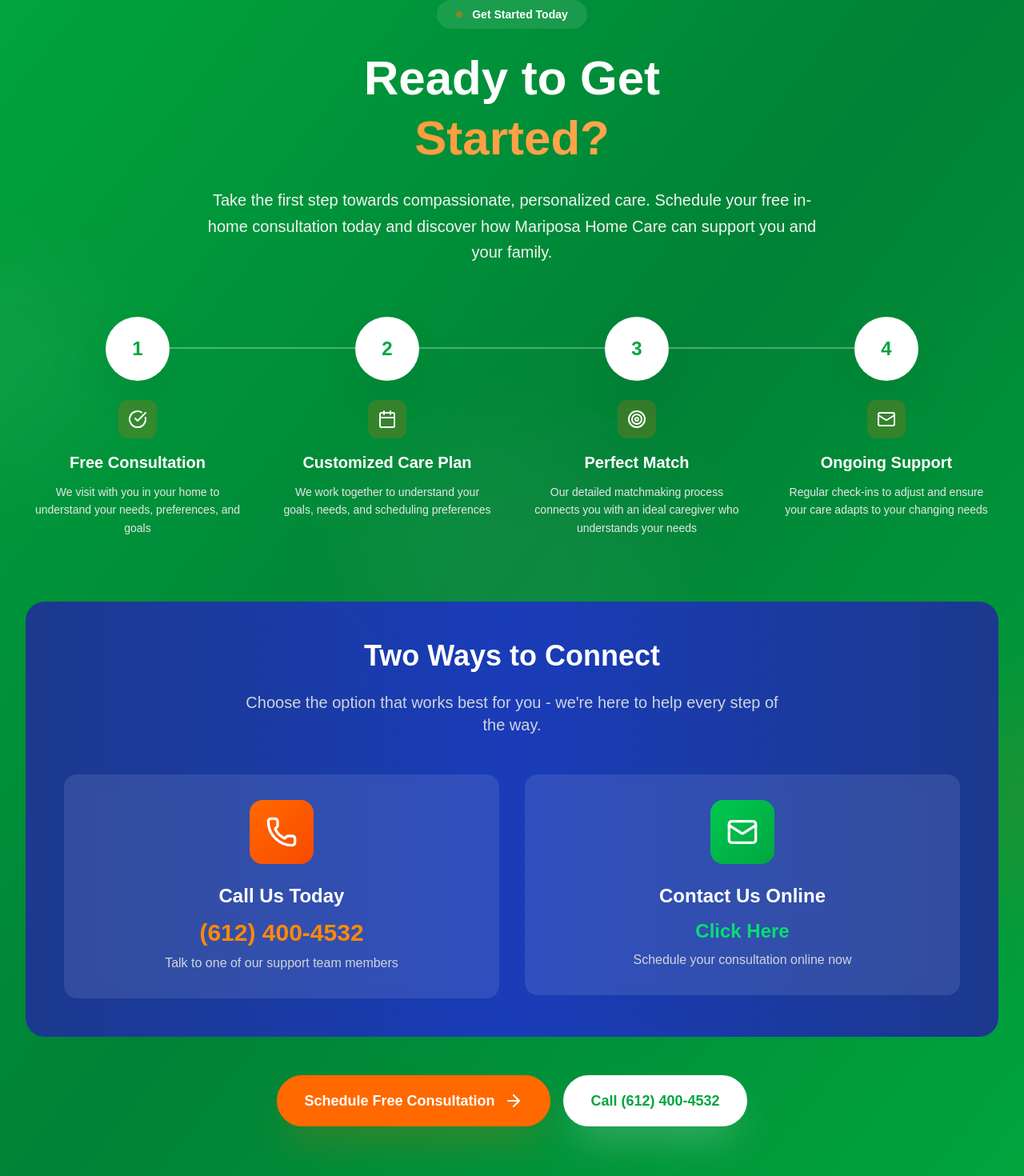
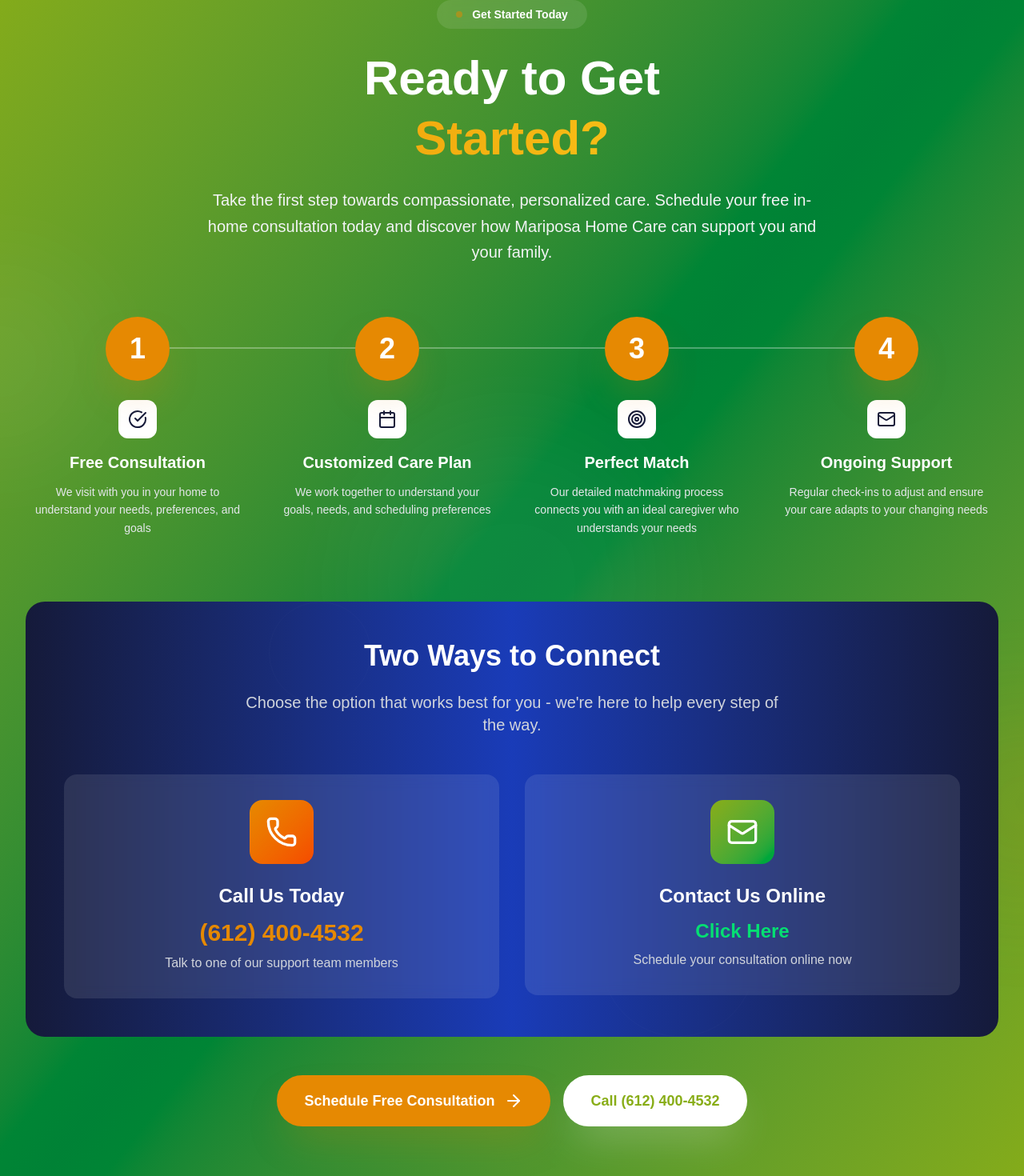
Before and after one commit to brendonwanderlust/mariposa-home-site, a React (Vite) app: page / in a window 1280 px wide. Shown: the part 4431-5901 px from the top of the page at 80% size. Built offline with nearby package versions, Linux system fonts and the light colour scheme.

Commit message:
updated call to action section

```diff
--- a/src/pages/home/sections/CallToAction.tsx
+++ b/src/pages/home/sections/CallToAction.tsx
@@ -43,11 +43,11 @@
   ];
 
   return (
-    <section className="py-20 bg-gradient-to-br from-green-600 via-green-700 to-green-600 relative overflow-hidden">
+    <section className="py-20 bg-gradient-to-br from-mariposa-green via-green-700 to-mariposa-green relative overflow-hidden">
       {/* Background Elements */}
       <div className="absolute inset-0 overflow-hidden pointer-events-none">
         <div className="absolute top-1/4 -left-32 w-64 h-64 bg-white/10 rounded-full blur-3xl animate-pulse"></div>
-        <div className="absolute bottom-1/4 -right-32 w-64 h-64 bg-orange-500/20 rounded-full blur-3xl animate-pulse"></div>
+        <div className="absolute bottom-1/4 -right-32 w-64 h-64 bg-mariposa-orange/20 rounded-full blur-3xl animate-pulse"></div>
         <div className="absolute top-1/2 left-1/2 transform -translate-x-1/2 -translate-y-1/2 w-96 h-96 bg-white/5 rounded-full blur-3xl"></div>
       </div>
 
@@ -55,13 +55,13 @@
         <div className="text-center text-white mb-16">
           {/* Header Section */}
           <div className="inline-flex items-center bg-white/10 backdrop-blur-sm rounded-full px-6 py-2 mb-6">
-            <div className="w-2 h-2 bg-orange-500 rounded-full mr-3 animate-pulse"></div>
+            <div className="w-2 h-2 bg-mariposa-orange rounded-full mr-3 animate-pulse"></div>
             <span className="text-sm font-semibold">Get Started Today</span>
           </div>
 
           <h2 className="text-4xl lg:text-6xl font-bold mb-6 leading-tight">
             Ready to Get
-            <span className="block text-transparent bg-clip-text bg-gradient-to-r from-orange-400 to-orange-300">
+            <span className="block text-transparent bg-clip-text bg-gradient-to-r from-mariposa-orange to-yellow-300">
               Started?
             </span>
           </h2>
@@ -83,7 +83,7 @@
             >
               {/* Step Number Circle */}
               <div className="relative mb-6">
-                <div className="w-20 h-20 bg-white text-green-600 rounded-full flex items-center justify-center mx-auto font-bold text-2xl shadow-2xl shadow-green-900/20 transition-all duration-300 group-hover:shadow-orange-500/30 group-hover:scale-110">
+                <div className="w-20 h-20 bg-mariposa-orange text-white rounded-full flex items-center justify-center mx-auto font-bold text-4xl shadow-2xl shadow-mariposa-orange/30 transition-all duration-300 group-hover:shadow-mariposa-orange/50 group-hover:scale-110">
                   {step.number}
                 </div>
                 {/* Connecting Line */}
@@ -93,7 +93,7 @@
               </div>
 
               {/* Icon */}
-              <div className="w-12 h-12 bg-orange-500/20 backdrop-blur-sm rounded-xl flex items-center justify-center mx-auto mb-4 text-white transition-all duration-300 group-hover:bg-orange-500/30 group-hover:scale-110">
+              <div className="w-12 h-12 bg-white rounded-xl flex items-center justify-center mx-auto mb-4 text-mariposa-navy transition-all duration-300 group-hover:bg-mariposa-orange group-hover:text-white group-hover:scale-110">
                 {step.icon}
               </div>
 
@@ -109,7 +109,7 @@
         </div>
 
         {/* Contact Section */}
-        <div className="bg-gradient-to-r from-blue-900 via-blue-800 to-blue-900 rounded-3xl p-8 lg:p-12 mb-12 relative overflow-hidden">
+        <div className="bg-gradient-to-r from-mariposa-navy via-blue-800 to-mariposa-navy rounded-3xl p-8 lg:p-12 mb-12 relative overflow-hidden">
           {/* Background Pattern */}
           <div className="absolute inset-0 opacity-10">
             <div className="absolute top-0 left-1/4 w-32 h-32 border border-white/20 rounded-full"></div>
@@ -128,13 +128,13 @@
             <div className="grid md:grid-cols-2 gap-8">
               {/* Phone Contact */}
               <div className="bg-white/10 backdrop-blur-sm rounded-2xl p-8 text-center hover:bg-white/15 transition-all duration-300 group">
-                <div className="w-20 h-20 bg-gradient-to-br from-orange-500 to-orange-600 rounded-2xl flex items-center justify-center mx-auto mb-6 group-hover:scale-110 transition-transform duration-300">
+                <div className="w-20 h-20 bg-gradient-to-br from-mariposa-orange to-orange-600 rounded-2xl flex items-center justify-center mx-auto mb-6 group-hover:scale-110 transition-transform duration-300">
                   <Phone className="w-10 h-10 text-white" />
                 </div>
                 <h4 className="text-2xl font-bold text-white mb-3">
                   Call Us Today
                 </h4>
-                <PhoneLink className="text-3xl font-bold text-orange-400 hover:text-orange-300 transition-colors duration-300 block mb-2" />
+                <PhoneLink className="text-3xl font-bold text-mariposa-orange hover:text-orange-300 transition-colors duration-300 block mb-2" />
                 <p className="text-gray-300">
                   Talk to one of our support team members
                 </p>
@@ -143,7 +143,7 @@
               {/* Website Contact */}
               <Link to="/contact">
                 <div className="bg-white/10 backdrop-blur-sm rounded-2xl p-8 text-center hover:bg-white/15 transition-all duration-300 group">
-                  <div className="w-20 h-20 bg-gradient-to-br from-green-500 to-green-600 rounded-2xl flex items-center justify-center mx-auto mb-6 group-hover:scale-110 transition-transform duration-300">
+                  <div className="w-20 h-20 bg-gradient-to-br from-mariposa-green to-green-600 rounded-2xl flex items-center justify-center mx-auto mb-6 group-hover:scale-110 transition-transform duration-300">
                     <Mail className="w-10 h-10 text-white" />
                   </div>
                   <h4 className="text-2xl font-bold text-white mb-3">
@@ -166,14 +166,14 @@
           <div className="flex flex-col sm:flex-row gap-4 justify-center mb-8">
             <Link
               to="/contact"
-              className="group inline-flex items-center bg-orange-500 border-2 border-orange-500 text-white px-8 py-4 rounded-full font-bold text-lg shadow-2xl shadow-orange-500/25 transition-all duration-300 hover:bg-orange-100 hover:text-orange-500 hover:shadow-orange-500/40 hover:scale-105"
+              className="group inline-flex items-center bg-mariposa-orange border-2 border-mariposa-orange text-white px-8 py-4 rounded-full font-bold text-lg shadow-2xl shadow-mariposa-orange/25 transition-all duration-300 hover:bg-white hover:text-mariposa-orange hover:shadow-mariposa-orange/40 hover:scale-105"
             >
               Schedule Free Consultation
               <ArrowRight className="w-6 h-6 ml-3 transition-transform duration-300 group-hover:translate-x-1" />
             </Link>
             <PhoneLink
               displayText="Call (612) 400-4532"
-              className="group inline-flex items-center bg-white border-2 border-white text-green-600 px-8 py-4 rounded-full font-bold text-lg shadow-2xl shadow-white/25 transition-all duration-300 hover:bg-gray-100 hover:shadow-white/40 hover:scale-105"
+              className="group inline-flex items-center bg-white border-2 border-white text-mariposa-green px-8 py-4 rounded-full font-bold text-lg shadow-2xl shadow-white/25 transition-all duration-300 hover:bg-gray-100 hover:shadow-white/40 hover:scale-105"
             />
           </div>
         </div>
```
